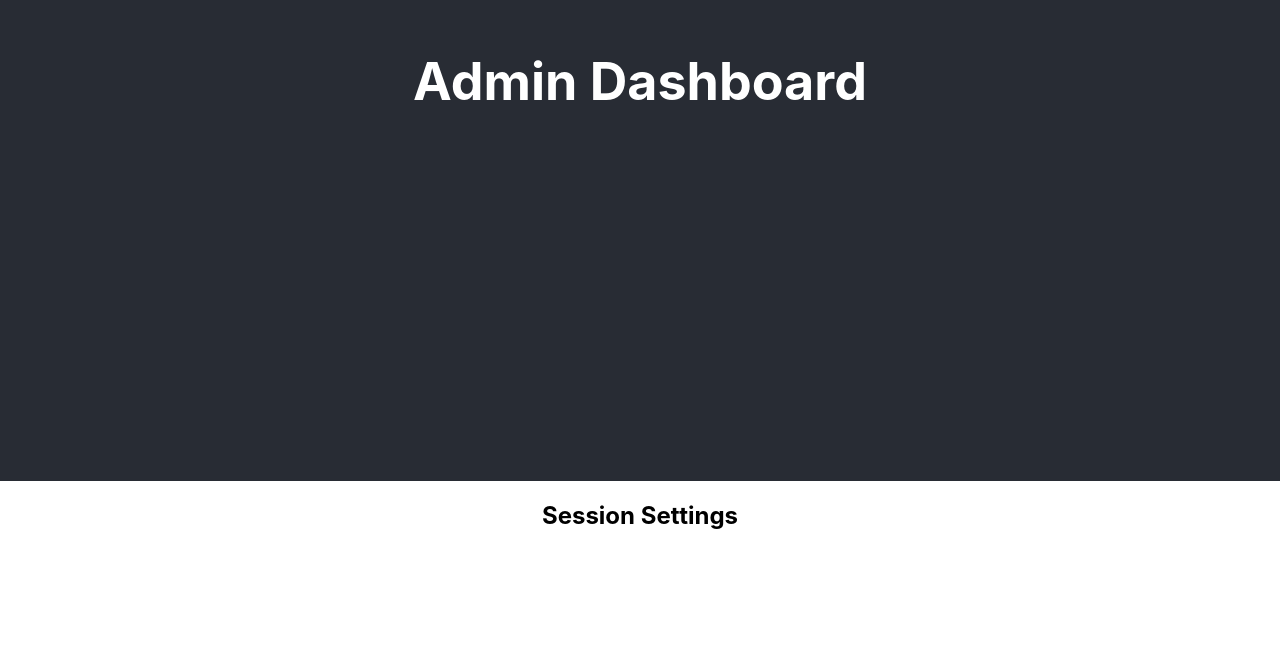
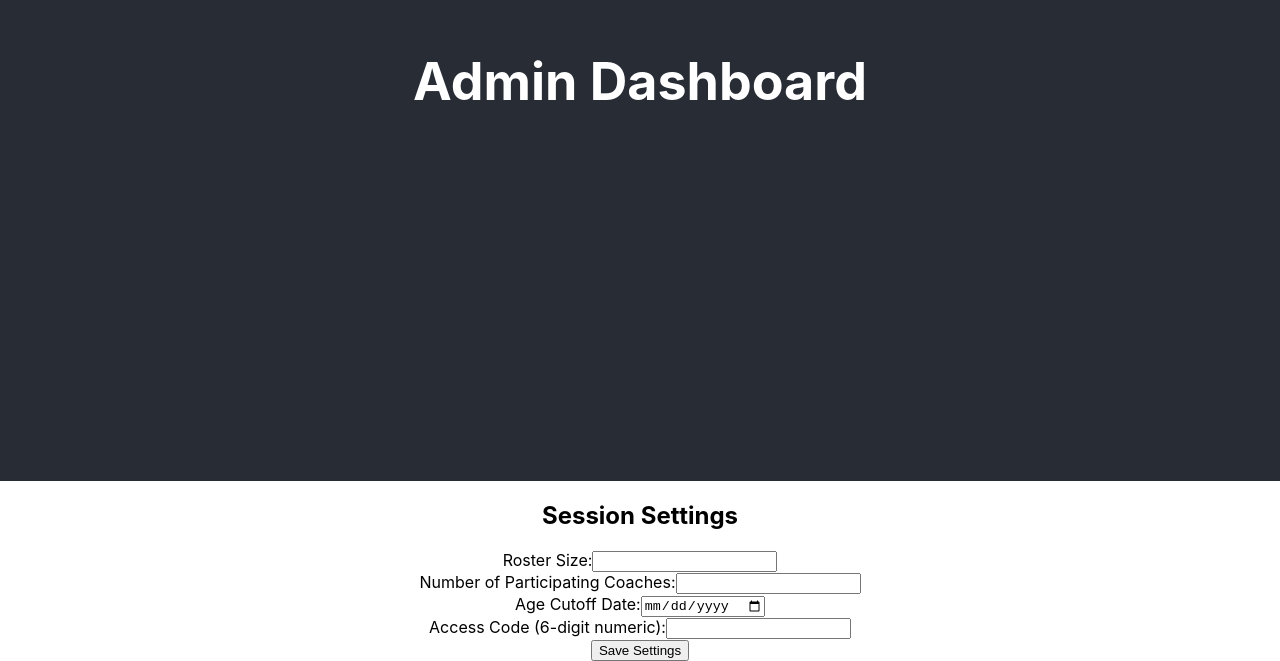
Before and after one commit to jkbniner9/All-Star-App, a React (Create React App) app in the folder frontend/admin/: page / in a window 1280 px wide. Shown: the part 319-980 px from the top of the page. Before the commit the page ends 869 px from the top, so only its background shows below. Built offline with nearby package versions, Linux system fonts and the light colour scheme.

Commit message:
Added input fields to SessionSettingsForm

```diff
--- a/frontend/admin/src/components/SessionSettingsForm.js
+++ b/frontend/admin/src/components/SessionSettingsForm.js
@@ -4,7 +4,25 @@ function SessionSettingsForm() {
   return (
     <div>
       <h2>Session Settings</h2>
-      {/* Form fields will go here */}
+      <form>
+        <div>
+          <label htmlFor="rosterSize">Roster Size:</label>
+          <input type="number" id="rosterSize" name="rosterSize" />
+        </div>
+        <div>
+          <label htmlFor="numCoaches">Number of Participating Coaches:</label>
+          <input type="number" id="numCoaches" name="numCoaches" />
+        </div>
+        <div>
+          <label htmlFor="ageCutoff">Age Cutoff Date:</label>
+          <input type="date" id="ageCutoff" name="ageCutoff" />
+        </div>
+        <div>
+          <label htmlFor="accessCode">Access Code (6-digit numeric):</label>
+          <input type="text" id="accessCode" name="accessCode" />
+        </div>
+        <button type="submit">Save Settings</button>
+      </form>
     </div>
   );
 }
```
